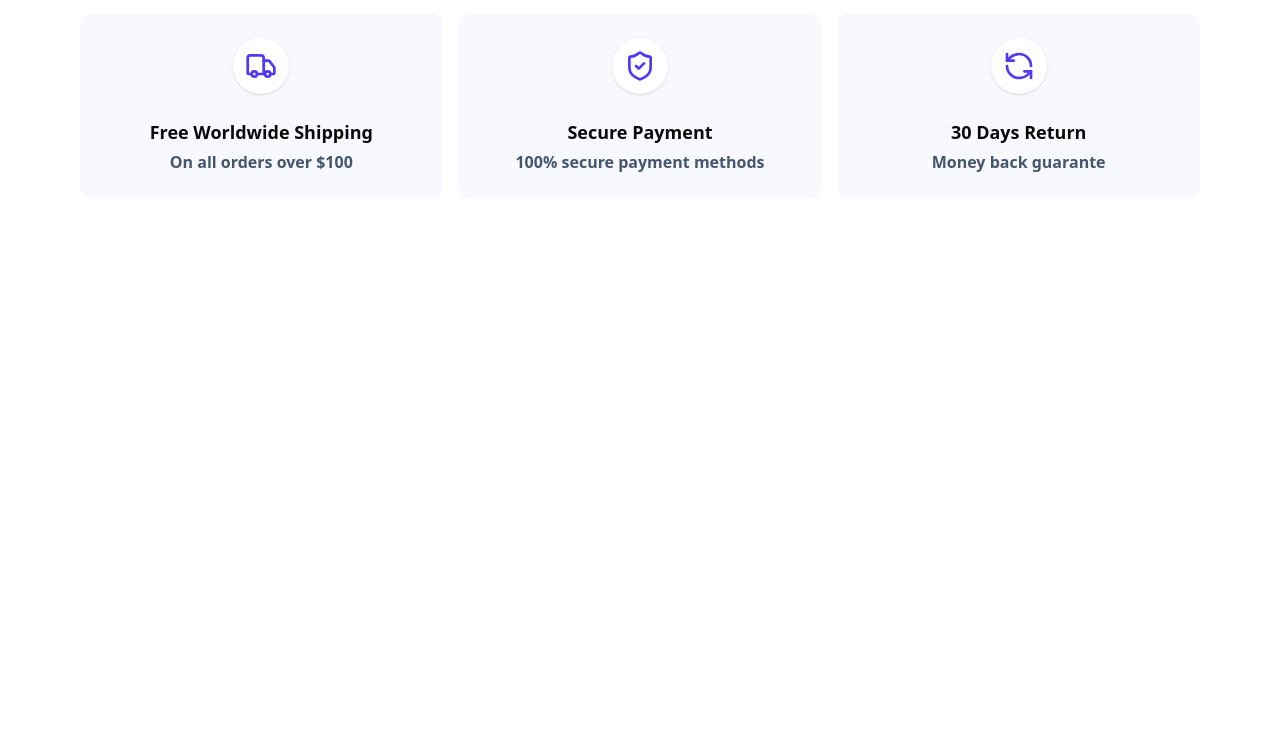
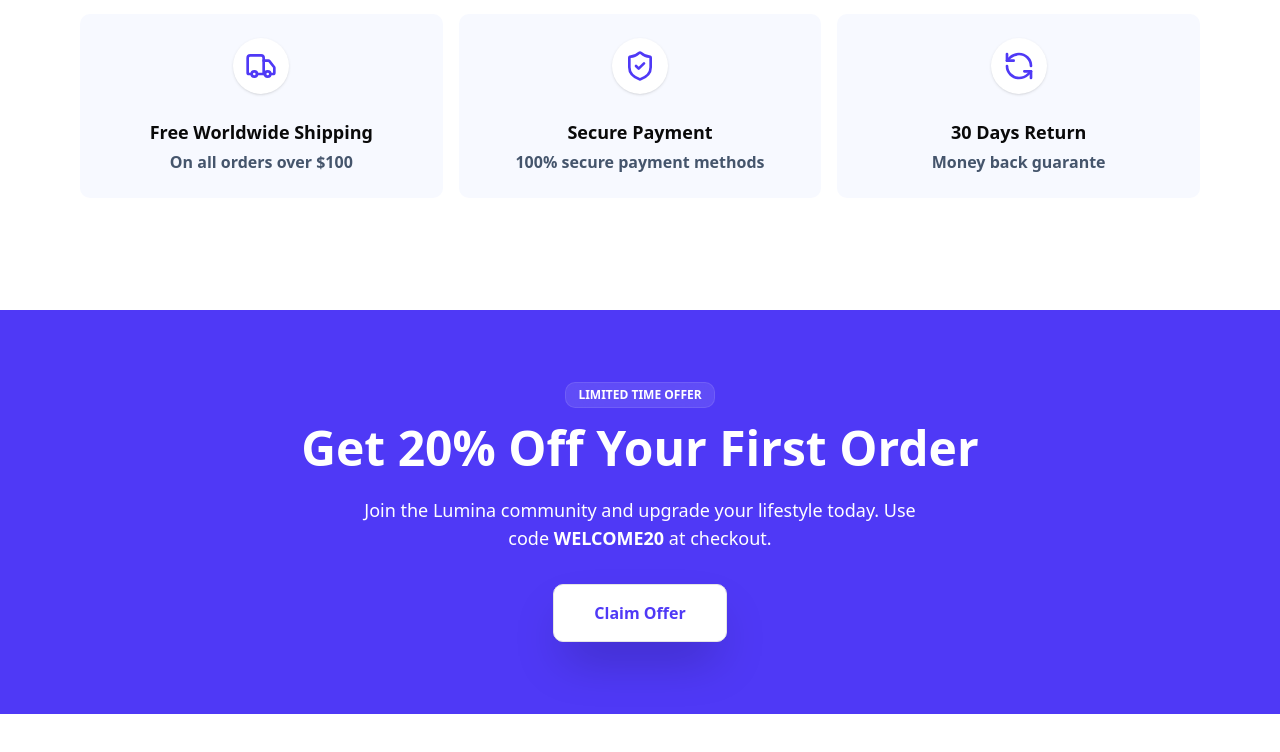
Before and after one commit to Heritage-XioN/lumina, a Next.js app: page / in a window 1280 px wide. Shown: the part 1886-2638 px from the top of the page. Before the commit the page ends 2548 px from the top, so only its background shows below. Built offline with nearby package versions, Linux system fonts and the light colour scheme.

Commit message:
added discount section

```diff
--- a/app/page.tsx
+++ b/app/page.tsx
@@ -10,7 +10,7 @@
 			<HeroSection />
 			<Products />
 			<Featues />
-
+			<Discount />
 		</div>
 	);
 }
--- /dev/null
+++ b/components/discount.tsx
@@ -0,0 +1,26 @@
+import React from 'react'
+
+const Discount = () => {
+  return (
+    <div className='mt-8 mb-20 py-18 px-4 md:px-9 lg:px-20 bg-[#4f39f6]'>
+        <div className="w-full flex justify-center items-center mb-4">
+          <div className="py-1 px-3 rounded-lg bg-white/10 backdrop-blur-lg border border-white/10">
+            <p className="text-xs leading-[133%] font-bold text-white">LIMITED TIME OFFER</p>
+          </div>
+        </div>
+        <div className="w-full mb-6">
+          <h1 className="text-[48px] leading-[100%] text-center text-white font-bold">Get 20% Off Your First Order</h1>
+        </div>
+        <div className="w-full flex justify-center items-center mb-8">
+          <p className="text-[18px] leading-[156%] text-center text-white w-[576px]">Join the Lumina community and upgrade your lifestyle today. Use code <strong>WELCOME20</strong> at checkout.</p>
+        </div>
+        <div className="w-full flex justify-center items-center">
+          <button className='px-10 py-4 border bg-white rounded-lg text-[#4f39f6] font-bold shadow-2xl'>
+            Claim Offer
+          </button>
+        </div>
+    </div>
+  )
+}
+
+export default Discount
```
